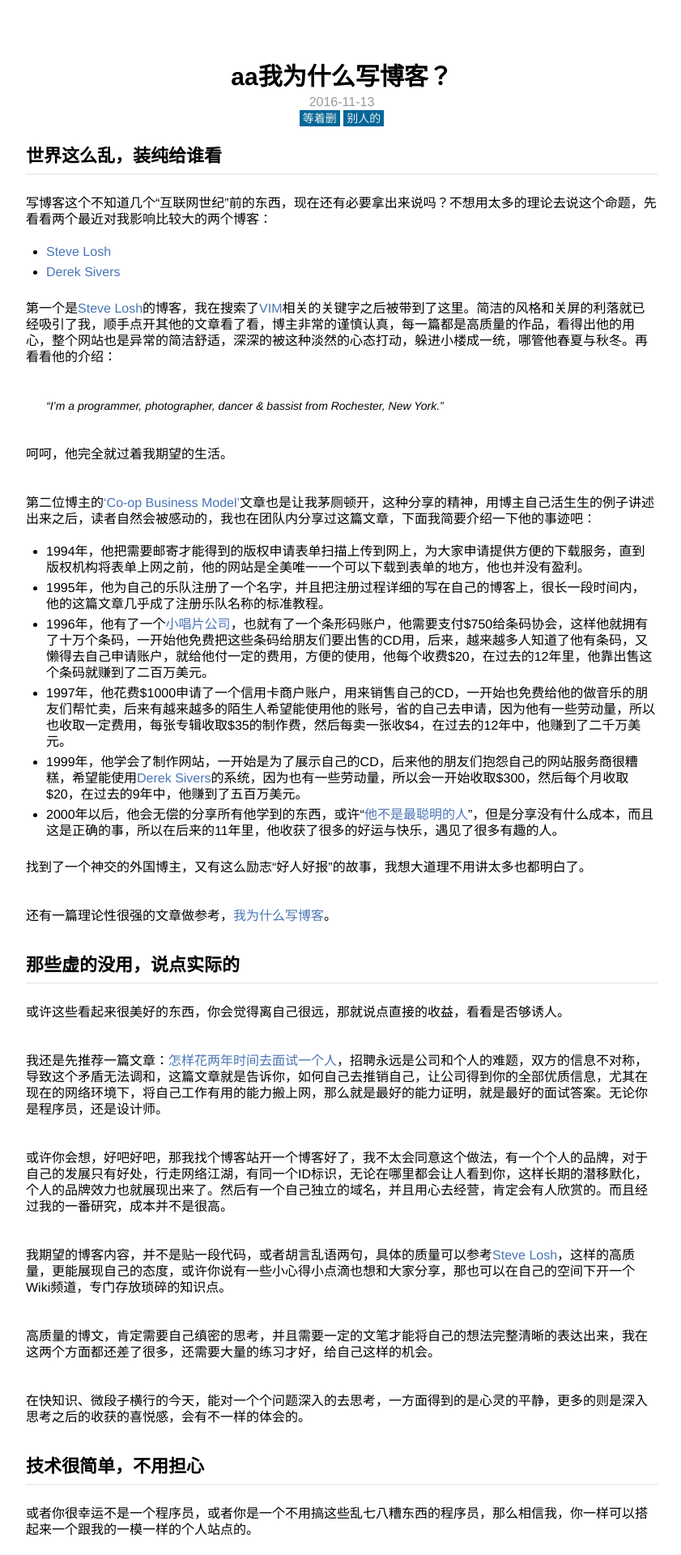
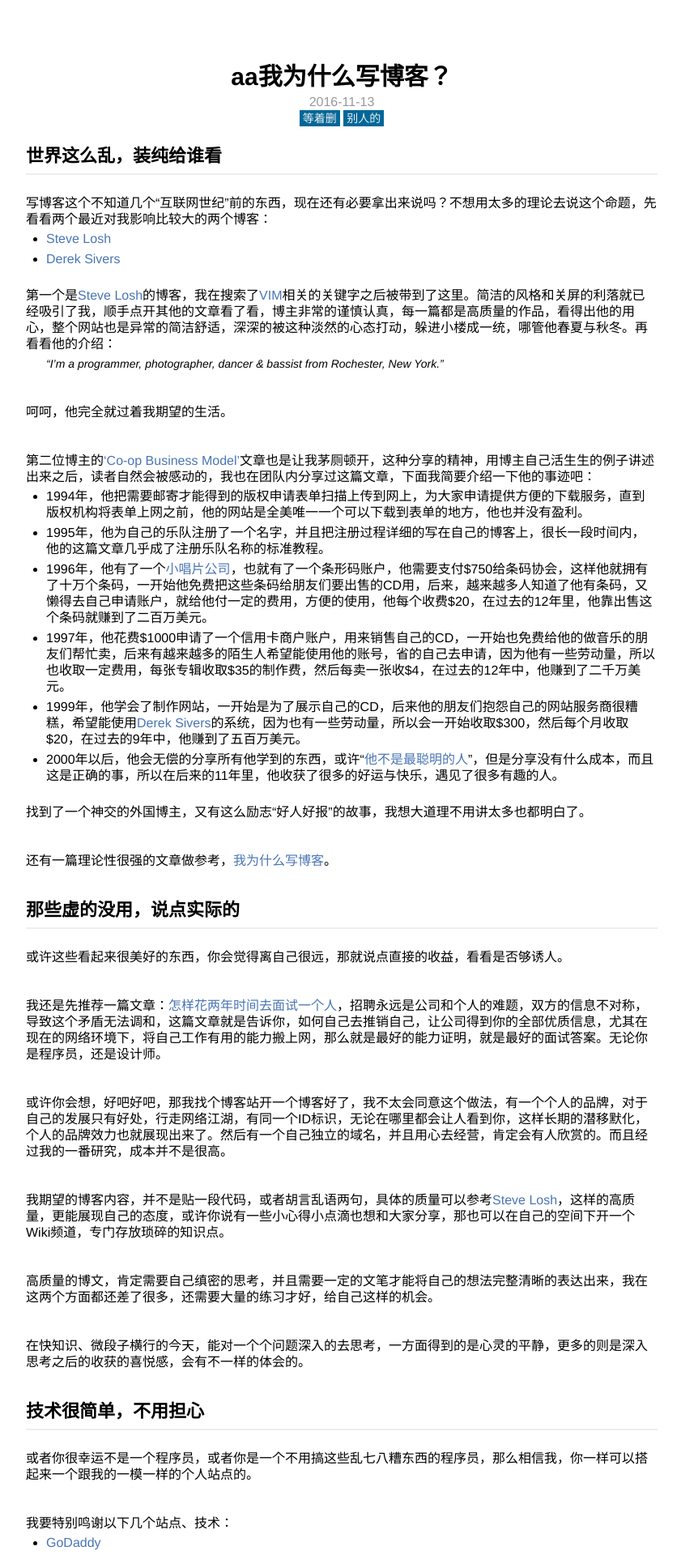
Before and after one commit to weiliua/liuwei, a Jekyll site: the page built from _posts/2016-11-13-Hello-World.md, in a window 1280 px wide. Shown: the top 1920 px of the page at 81% size, without its empty margins (218-1059 px from the left). Built offline with Jekyll 4.4.1, drawn with Linux system fonts in a browser that asks for light colours.

Commit message:
提交代码

```diff
--- a/_includes/post.css
+++ b/_includes/post.css
@@ -81,7 +81,11 @@
 }
 
 .wayne-post-content p + ul {
-  margin-top: -20px;
+  margin-top: -36px;
+}
+
+.wayne-post-content p + blockquote {
+  margin-top: -36px;
 }
 
 .wayne-post-content ul {
```
